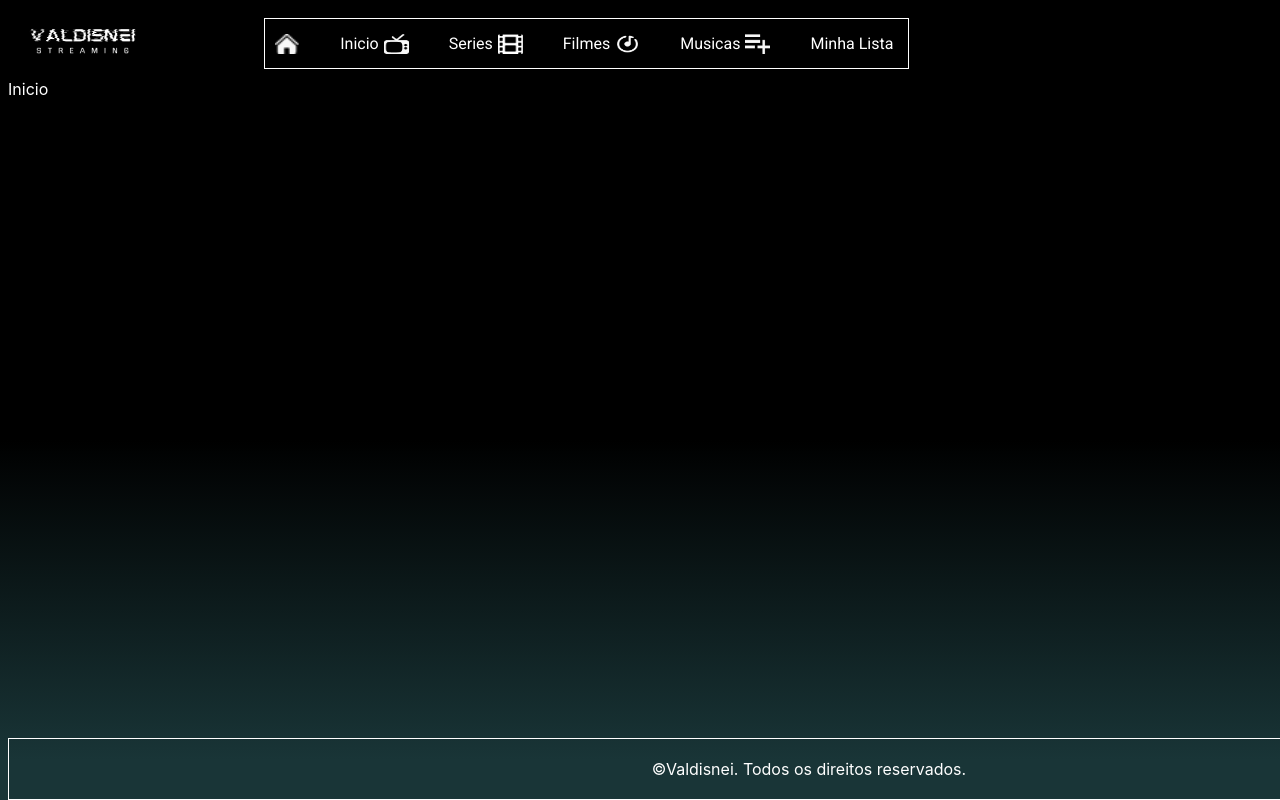
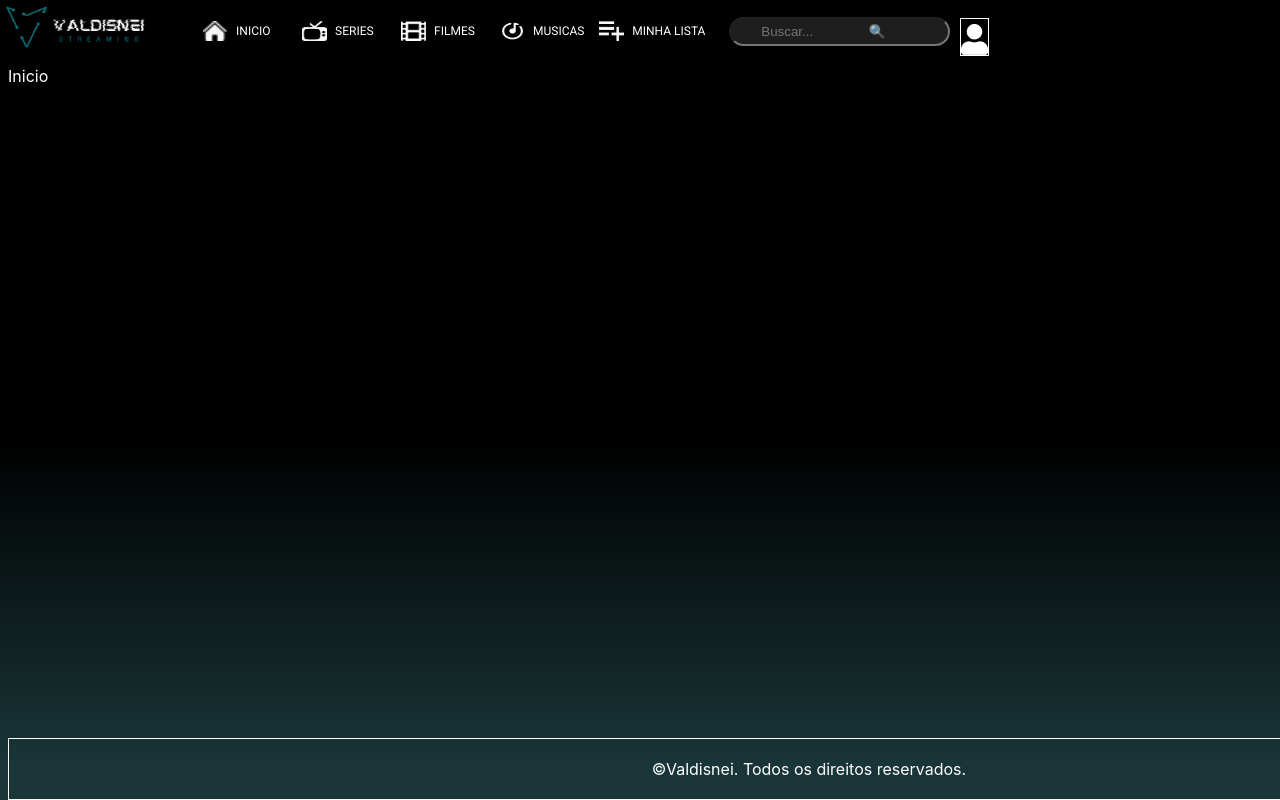
Before and after one commit to thalitamaysa/Projeto_em_grupo-M4, a React (Vite) app in the folder valdisnei_streaming/: page / in a window 1280 px wide. Shown: the top 800 px of the page. Built offline with nearby package versions, Linux system fonts and the light colour scheme.

Commit message:
Ajuste do header para dimensionar o header

```diff
--- a/valdisnei_streaming/src/components/NavMenu/NavMenu.jsx
+++ b/valdisnei_streaming/src/components/NavMenu/NavMenu.jsx
@@ -1,16 +1,28 @@
 import {Link} from "react-router-dom"
 import styles from "./NavMenu.module.css"
-import Logo from "../../assets/icons/logo_header.png"
+import Logo from "../../assets/icons/logo_header_menu.png"
 import IconeInicio from "../../assets/icons/home.png"
 import IconeMusica from "../../assets/icons/musica.png"
 import IconeFilme from "../../assets/icons/filme.png"
 import IconeMinhaLista from "../../assets/icons/minhaLista.png"
 import IconeSeries from "../../assets/icons/tv.png"
-import React from 'react'
+import IconeUser from "../../assets/icons/user.png"
+import React, { useState } from 'react'
 
 export default function Nav() {
+const [searchTerm, setSearchTerm] = useState("")
+
+/* Essa é uma função de callback para o usuário for digitar ela recebe um evento*/
+function handleSearchInputChange(e){
+  setSearchTerm(e.target.value)
+}
+/* Essa é uma função de callback quando o usuário envia os dados do formulário */
+function handleSearchSubmit(e){
+  e.preventDefault()
+}
+
   return (
-    <div>
+    <div className={styles.containerHeader}>
       <nav className={styles.NavMenu}>
         <div className={styles.logo}>
           <img src={Logo} alt="" className={`${styles.logo} ${styles.logoTop}`} />
@@ -41,7 +53,26 @@ export default function Nav() {
           <img src={IconeMinhaLista} alt="" className={styles.icones} />
           <Link to={"/"} className={styles.links}>Minha Lista</Link>
         </div>
+
+        <div className={styles.searchContainer}>
+        <form className={styles.handleSearch} onSubmit={handleSearchSubmit}>
+          <input
+          type="text"
+          placeholder={`buscar...               \u{1F50D}`}
+          onChange = {handleSearchInputChange}
+          value={searchTerm}
+          className={styles.searchInput}
+          />
+        </form>
+        </div>
+
+
       </nav>
+
+
+      <div className={styles.userIcon}>
+          <img src={IconeUser}/>
+        </div>
     </div>
   )
 }
--- a/valdisnei_streaming/src/components/NavMenu/NavMenu.module.css
+++ b/valdisnei_streaming/src/components/NavMenu/NavMenu.module.css
@@ -5,9 +5,13 @@
     align-items: center;
     justify-content: space-between;
     padding: 10px;
-    border: 1px solid;
-    font-family: 'Roboto', sans-serif;
-    margin-top: 0;
+    margin-top: -12px;
+    width: 100%;
+}
+
+.containerHeader{
+    display: flex;
+    flex-direction: row;
 }
 
 /* Ajuste do logo */
@@ -15,28 +19,61 @@
     position: absolute;
     top:0;
     left: 0;
+    width: 150px;
+    height: 75px;
 }
-
+/* Ajuste do link */
 .links{
     display: flex;
     align-items: center;
-    margin:0 5px;
-    padding:5px 0;
+    font-size: 12px;
+    width: 80px;
+    height: 20px;
+    margin:0 3px;
+    padding: 5px;
     color: white;
     text-decoration: none;
     font-family: 'Roboto', sans-serif;
-    margin-left: 20px;
+    text-transform: uppercase;
 }
 
 .linkContainer{
     display: flex;
     align-items: center;
-    gap:10px;
+    margin: 0 9px;
+    margin-right: -30px;
+    width: 120px;
 }
 
+/* Ajuste do icone */
 .icones{
     height: 20px;
     width: 25px;
-    margin-right: 10px;
-    margin-left: 0;
 }
+
+/* Ajuste do input */
+.searchContainer{
+    margin-right: auto;
+}
+
+.searchInput{
+    display: flex;
+    align-items: center;
+    background-color: transparent;
+    color: white;
+    text-transform: capitalize;
+    border-radius: 15px;
+    padding: 5px 10px 5px 30px;
+    margin: 0;
+    margin-left: 40px;
+    background-color: #1e1e1e;
+    background-image: none;
+}
+
+
+.userIcon{
+    display: flex;
+    justify-content: flex-end;
+    align-items: flex-end;
+    border: 1px solid;
+}
```
Also changed, not shown: valdisnei_streaming/src/assets/icons/logo_header_menu.png (added).
